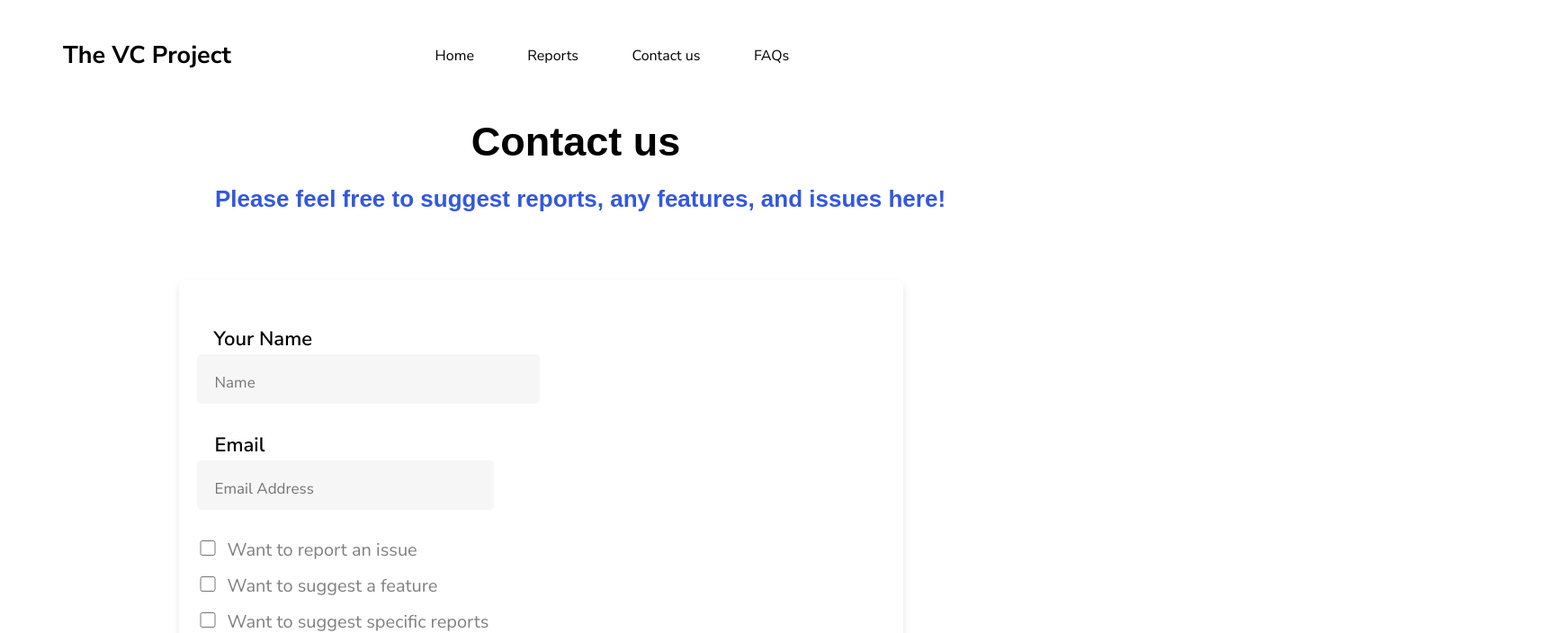
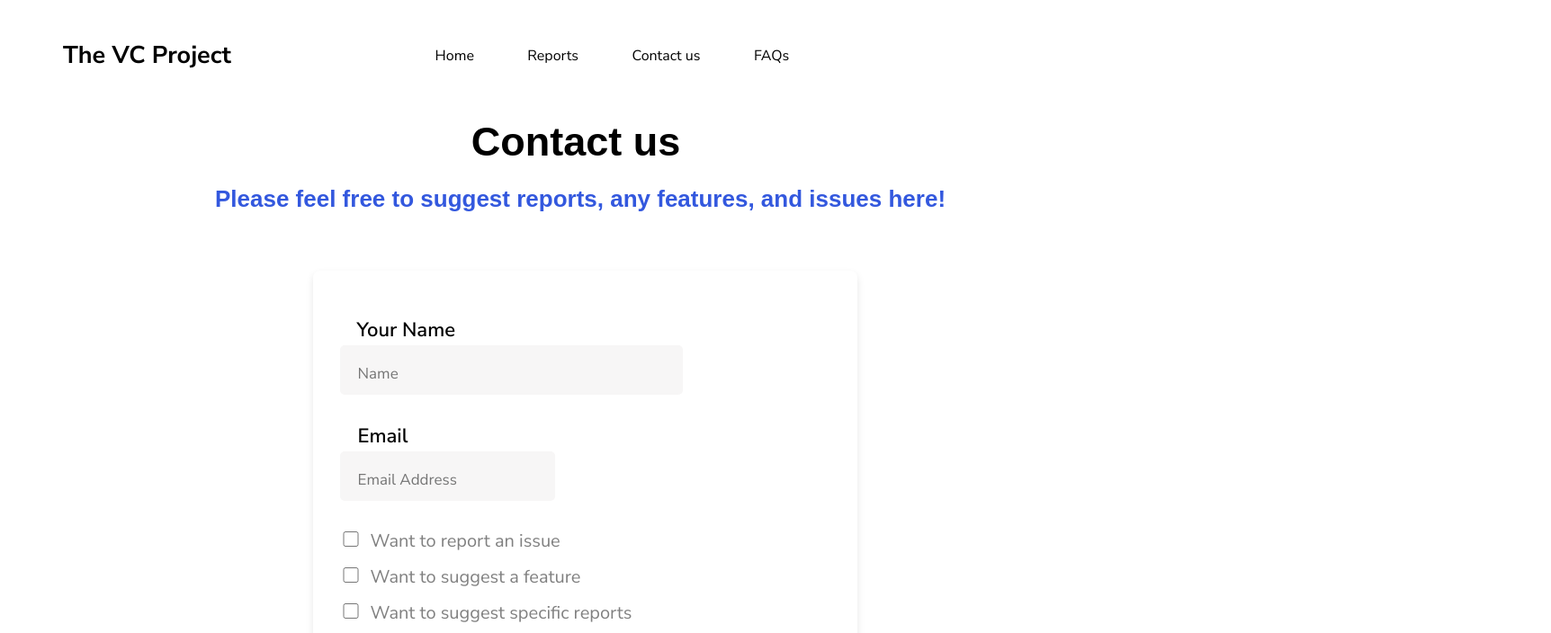
Before and after one commit to shashank-mishra14/TheVCProj, a React (Create React App) app: page /contact in a window 1280 px wide. Shown: the top 704 px of the page at 90% size, 1724 px wide, since content can reach past the window. Built offline with nearby package versions, Linux system fonts and the light colour scheme; a web font is replaced by a local one.

Commit message:
changes in contact page

```diff
--- a/src/components/contactpage/Contact.css
+++ b/src/components/contactpage/Contact.css
@@ -41,50 +41,28 @@
     font-family: 'Lucida Sans', 'Lucida Sans Regular', 'Lucida Grande', 'Lucida Sans Unicode', Geneva, Verdana, sans-serif;
 }
 
-.container-left {
-    flex: 1; /* Take up half the space */
-    justify-content: center;
-    align-items: center;
+.left{
+    display: flex;
+    flex-direction: column;
     margin-top: 10px;
     margin-bottom: 100px;
-    margin-left: 120px;
-    margin-right: 20px;
-    width: 755px;
-    height: 150%;
-    float: left;
+    margin-left: 20px;
+    border-radius: 8px;
+    width: 605px;
     box-sizing: border-box;
-    box-shadow: 0 4px 8px rgba(0, 0, 0, 0.1); /* Adding a subtle box shadow */
-    border-radius: 8px; /* Adding border radius for a rounded corner effect */
-    background-color: rgba(237, 237, 240, 0.818); /* Adding a white background to make the shadow stand out */
-    padding-right: 10px;
+    box-shadow: 0 4px 8px rgba(0, 0, 0, 0.1);
+    background-color: white;
+    padding-right: 20px;
+    border-color: black;
+}
 
 
-}
-
-.container-right {
-    flex: 1; /* Take up half the space */
-    justify-content: center;
-    align-items: center;
-    margin-top: 10px;
-    margin-bottom: 100px;
-    margin-right: 720px;
-
-    border-radius: 8px;
-    width: 805px;
-    height: 170%;
-    float: left;
-    box-sizing: border-box;
-    box-shadow: 0 4px 8px rgba(0, 0, 0, 0.1); /* Adding a subtle box shadow */
-     /* Adding border radius for a rounded corner effect */
-    background-color: white; /* Adding a white background to make the shadow stand out */
-    padding-right: 20px;
-    border-color: black;
-
-}
 
 .container-right-small{
-    padding-left: 20px;
+    width: auto;
+    height:auto !important;
     border-color: black;
+    padding-left: 30px;
     border-radius: 5px;
 
 }
@@ -284,7 +262,7 @@
     .uploadbutton {
       padding: 0 2.6rem;
     }
-}
+
 .container-right {
     flex: 1 1;
     justify-content: center;
@@ -374,3 +352,7 @@
     height: 16.5px;
     color: #673FD7;
 }
+
+
+
+  }
--- a/src/components/contactpage/Contact.jsx
+++ b/src/components/contactpage/Contact.jsx
@@ -59,55 +59,9 @@ const Contact = () => {
         </h3>
       </div>
 
-      <div className="bothcontainers">
-        {/* <div className="container-left">
-          <p className="paragraph1">
-            "One of the standout features of the VC Project Repository is its
-            user-friendly interface. Navigating through the platform was
-            intuitive, allowing our team to effortlessly browse through a
-            diverse range of research topics. The search functionality was
-            robust, enabling us to quickly locate specific studies or explore
-            broader themes within the VC domain. Additionally, the
-            categorization of researches based on relevant tags enhanced the
-            overall user experience, ensuring that users could easily find
-            content tailored to their interests."
-            <br />
-            <br />
-            Shashank Mishra
-            <br />
-            <h4 className="h4-1">CTO</h4>
-            <br />
-            <br />
-            <br />
-            <br />
-            <br />
-            <br />
-            <br />
-            <br />
-            <br />
-            <br />
-            <br />
-            <br />
-            <br />
-            <br />
-            <br />
-            <br />
-            <br />
-            <br />
-            <br />
-            <br />
-            <br />
-            <br />
-            <p>
-              Lorem ipsum dolor sit amet consectetur adipisicing elit. Eaque,
-              asperiores, incidunt recusandae, ducimus possimus obcaecati sequi
-              veniam laborum repudiandae quam odio commodi minus sint! Fugiat
-              fuga magni deserunt iure quod. Lorem ipsum dolor sit amet
-              consectetur
-            </p>
-          </p>
-        </div> */}
-        <div className="container-right">
+
+        <div className="left">
+
           <div className="container-right-small">
             <form className="form" onSubmit={handleSubmit}>
               <div className="nameinput">
@@ -126,22 +80,6 @@ const Contact = () => {
                     required
                   />
                 </div>
-
-                {/* <div className="name">
-                  <label className="namechange" htmlFor="name">
-                    Last Name
-                  </label>
-                  <input
-                    className="inputname"
-                    type="text"
-                    id="name"
-                    name="name"
-                    placeholder="Last Name"
-                    value={formData.name}
-                    onChange={handleChange}
-                    required
-                  />
-                </div> */}
               </div>
 
               <div className="email">
@@ -205,8 +143,8 @@ const Contact = () => {
               </button>
             </form>
           </div>
+
         </div>
-      </div>
       <div className="container-accordion"><Accordion /></div>
 
     </div>
```
